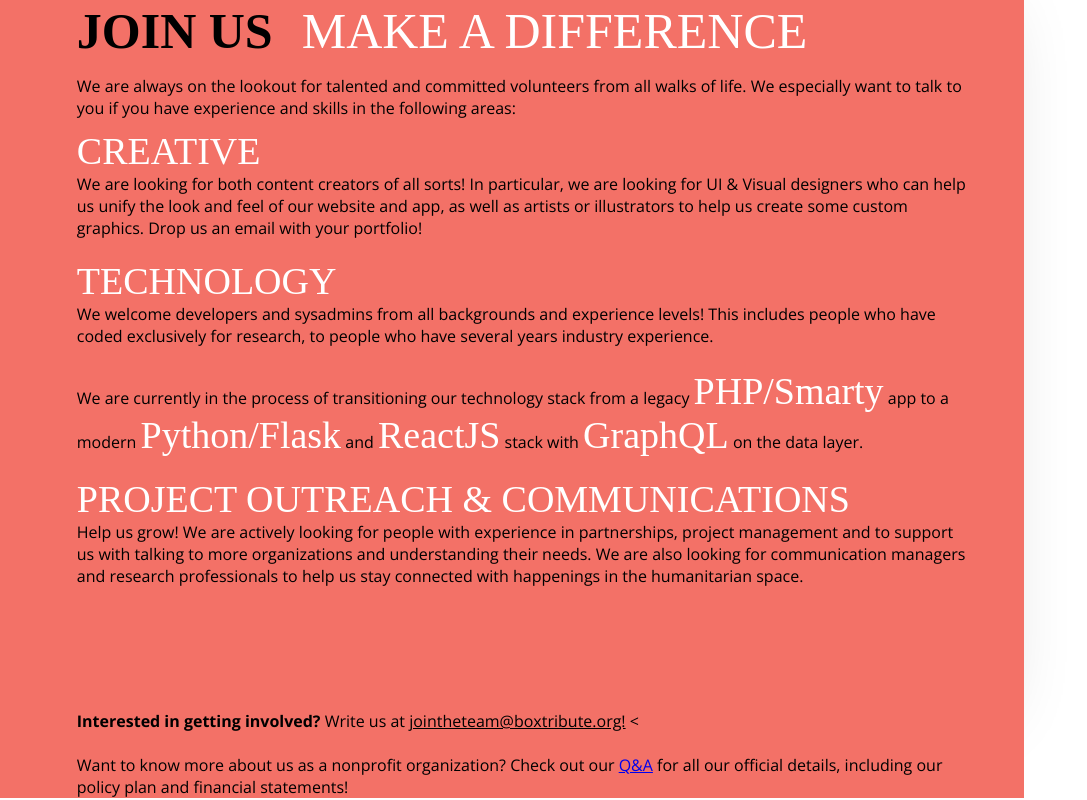
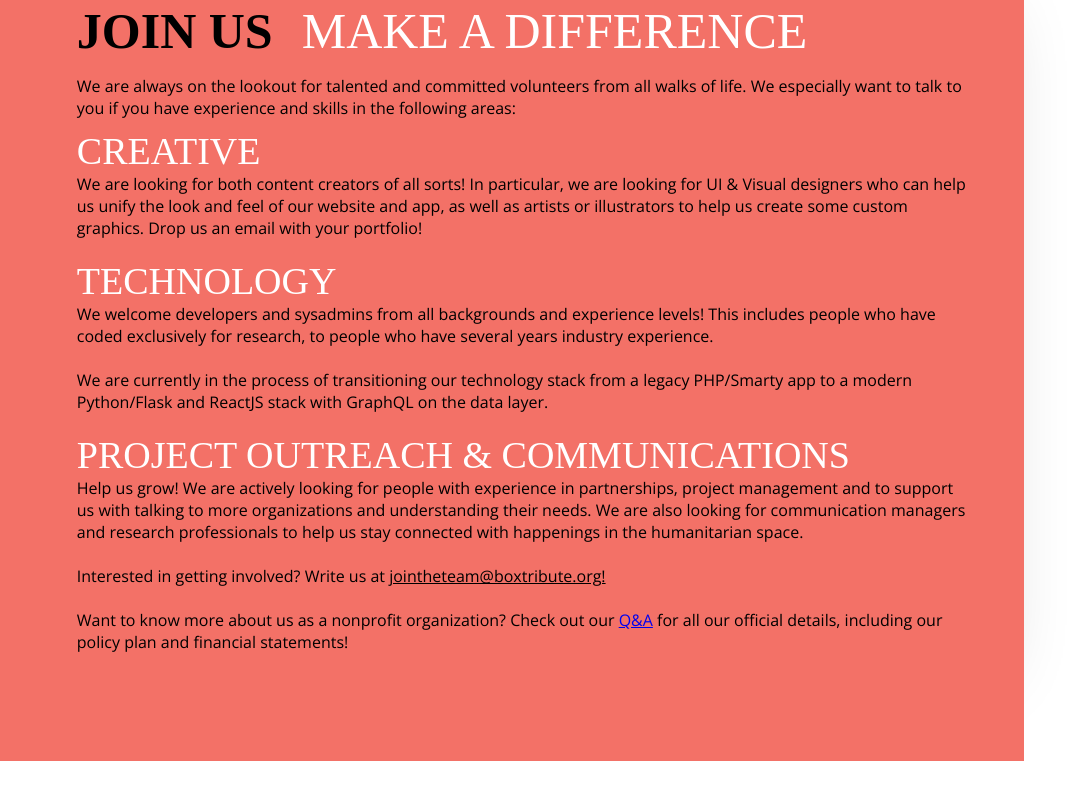
Before and after one commit to boxwise/boxtribute-landing, a plain HTML site: page index.html in a window 1280 px wide. Shown: the part 6612-7412 px from the top of the page, without its empty margins (0-1087 px from the left). After the commit the page ends 7375 px from the top, so only its background shows below. Drawn offline with nearby package versions, Linux system fonts and the light colour scheme; a web font is replaced by a local one.

Commit message:
fixing formatting errors
removing extra div and bolding

```diff
--- a/index.html
+++ b/index.html
@@ -447,18 +447,20 @@
             </div>
             We welcome developers and sysadmins from all backgrounds and experience levels! This includes people who have coded exclusively for research, to people who have several years industry experience.
             <br /> <br />
-            We are currently in the process of transitioning our technology stack from a legacy <strong>PHP/Smarty</strong> app to a modern <strong>Python/Flask</strong> and <strong>ReactJS</strong> stack with <strong>GraphQL</strong> on the data layer. <br />
+            We are currently in the process of transitioning our technology stack from a legacy PHP/Smarty app to a modern Python/Flask and ReactJS stack with GraphQL on the data layer. <br />
         </div>
         <div id="subheader" style="padding-bottom: 12%;">
             <div id = "title">
                 <strong> PROJECT OUTREACH & COMMUNICATIONS </strong>
             </div>
             Help us grow! We are actively looking for people with experience in partnerships, project management and to support us with talking to more organizations and understanding their needs. We are also looking for communication managers and research professionals to help us stay connected with happenings in the humanitarian space.
-        </div>
-      <div id="description"><strong>Interested in getting involved?</strong> Write us at <a href="mailto:jointheteam@boxtribute.org" style="color:#000000;">jointheteam@boxtribute.org!</a>
-        <<br /> <br />
+                <br /> <br />
+          Interested in getting involved? Write us at <a href="mailto:jointheteam@boxtribute.org" style="color:#000000;">jointheteam@boxtribute.org!</a>
+        <br /> <br />
         Want to know more about us as a nonprofit organization? Check out our <a href="#why-3">Q&A</a> for all our official details, including our policy plan and financial statements!
-           </div?
+
+      </div>
+
     </section>
 
     <p id="albatrot">
```
